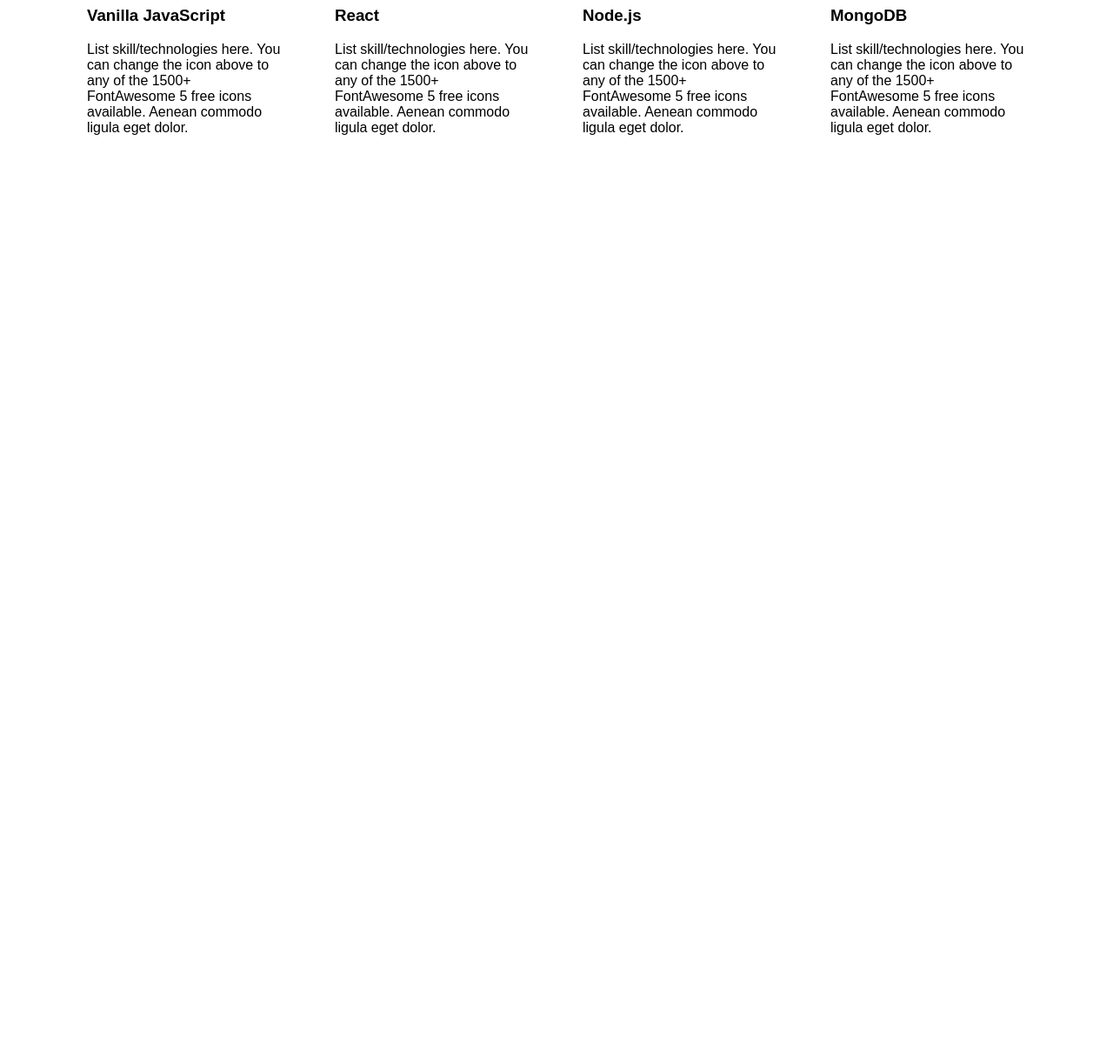
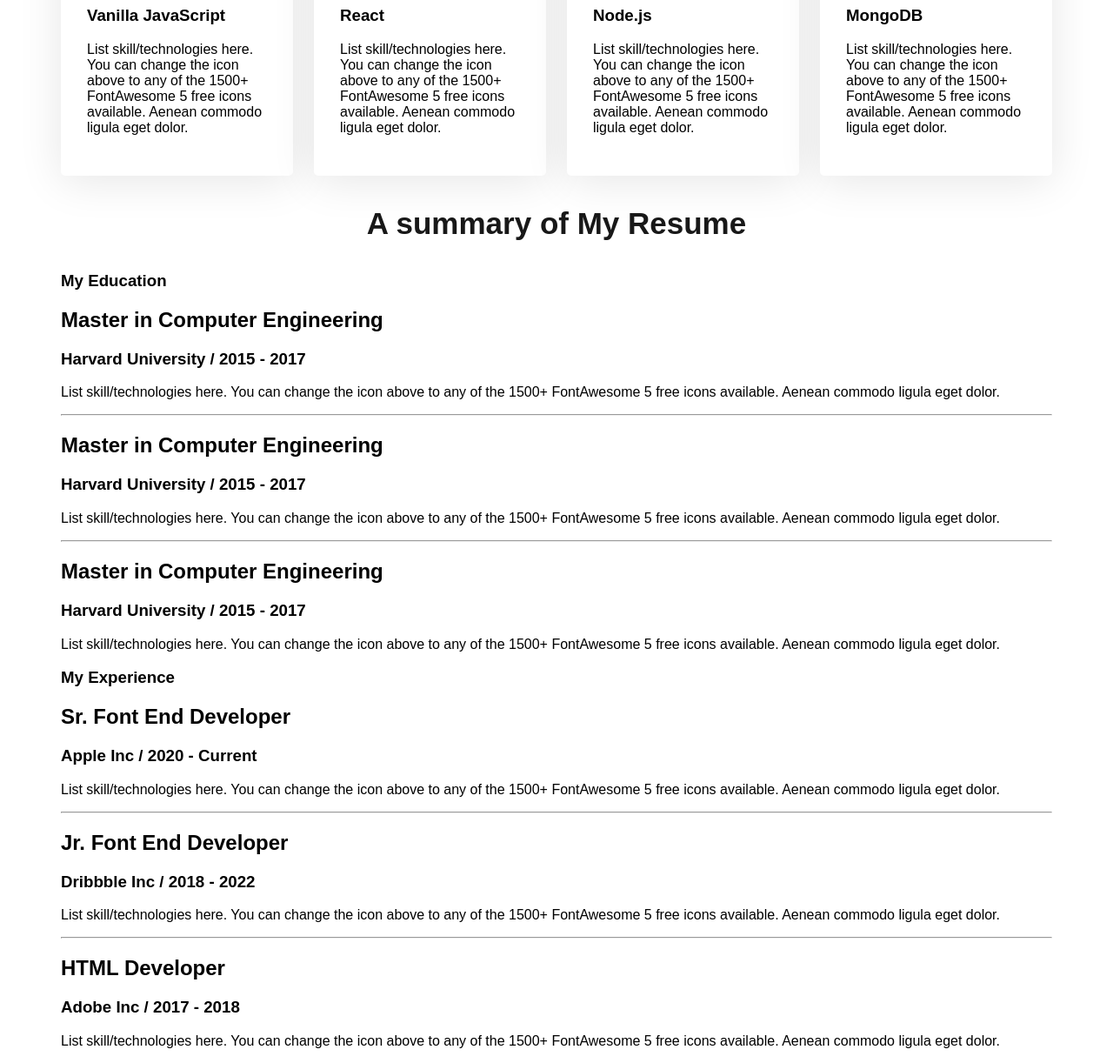
Before and after one commit to mustakim-58/webdeveloper-portfolio, a plain HTML site: page index.html in a window 1280 px wide. Shown: the part 1749-2971 px from the top of the page at 87% size. Before the commit the page ends 1959 px from the top, so only its background shows below. Drawn offline with Linux system fonts and the light colour scheme.

Commit message:
resume added

```diff
--- a/index.html
+++ b/index.html
@@ -91,6 +91,58 @@
         </div>
       </div>
       </section>
+      <!-- Resume section -->
+       <section>
+        <h3 class="section-title">A summary of My Resume</h3>
+
+        <!-- .resume-colume*2>h3.resume-colume-title+.resume-item>h2.resume-item-title+h3.resume-item-institude+p.resume-item-description -->
+        <div class="resume-colume">
+          <h3 class="resume-colume-title">My Education</h3>
+          <div class="resume-item">
+            <h2 class="resume-item-title">Master in Computer Engineering</h2>
+            <h3 class="resume-item-institude">Harvard University / 2015 - 2017</h3>
+            <p class="resume-item-description">List skill/technologies here. You can change the icon above
+              to any of the 1500+ FontAwesome 5 free icons available. Aenean commodo ligula eget dolor.</p>
+          </div>
+          <hr>
+          <div class="resume-item">
+            <h2 class="resume-item-title">Master in Computer Engineering</h2>
+            <h3 class="resume-item-institude">Harvard University / 2015 - 2017</h3>
+            <p class="resume-item-description">List skill/technologies here. You can change the icon above
+              to any of the 1500+ FontAwesome 5 free icons available. Aenean commodo ligula eget dolor.</p>
+          </div>
+          <hr>
+          <div class="resume-item">
+            <h2 class="resume-item-title">Master in Computer Engineering</h2>
+            <h3 class="resume-item-institude">Harvard University / 2015 - 2017</h3>
+            <p class="resume-item-description">List skill/technologies here. You can change the icon above
+              to any of the 1500+ FontAwesome 5 free icons available. Aenean commodo ligula eget dolor.</p>
+          </div>
+        </div>
+        <div class="resume-colume">
+          <h3 class="resume-colume-title">My Experience</h3>
+          <div class="resume-item">
+            <h2 class="resume-item-title">Sr. Font End Developer</h2>
+            <h3 class="resume-item-institude">Apple Inc / 2020 - Current</h3>
+            <p class="resume-item-description">List skill/technologies here. You can change the icon above
+              to any of the 1500+ FontAwesome 5 free icons available. Aenean commodo ligula eget dolor.</p>
+          </div>
+          <hr>
+          <div class="resume-item">
+            <h2 class="resume-item-title">Jr. Font End Developer</h2>
+            <h3 class="resume-item-institude">Dribbble Inc / 2018 - 2022</h3>
+            <p class="resume-item-description">List skill/technologies here. You can change the icon above
+              to any of the 1500+ FontAwesome 5 free icons available. Aenean commodo ligula eget dolor.</p>
+          </div>
+          <hr>
+          <div class="resume-item">
+            <h2 class="resume-item-title">HTML Developer</h2>
+            <h3 class="resume-item-institude">Adobe Inc / 2017 - 2018</h3>
+            <p class="resume-item-description">List skill/technologies here. You can change the icon above
+              to any of the 1500+ FontAwesome 5 free icons available. Aenean commodo ligula eget dolor.</p>
+          </div>
+        </div>
+       </section>
     </main>
     <footer></footer>
   </body>
--- a/styles/portfolio.css
+++ b/styles/portfolio.css
@@ -111,8 +111,14 @@ main{
 }
 .skill-container{
   display: flex;
+  gap: 24px;
 }
 .skill{
   padding: 30px;
-  gap: 24px;
+
+  border-radius: 5px;
+  background: #FFFFFF;
+  box-shadow: 0px 6px 50px 0px rgb(0, 0, 0, 0.1);
 }
+
+/* resume section style */
```
